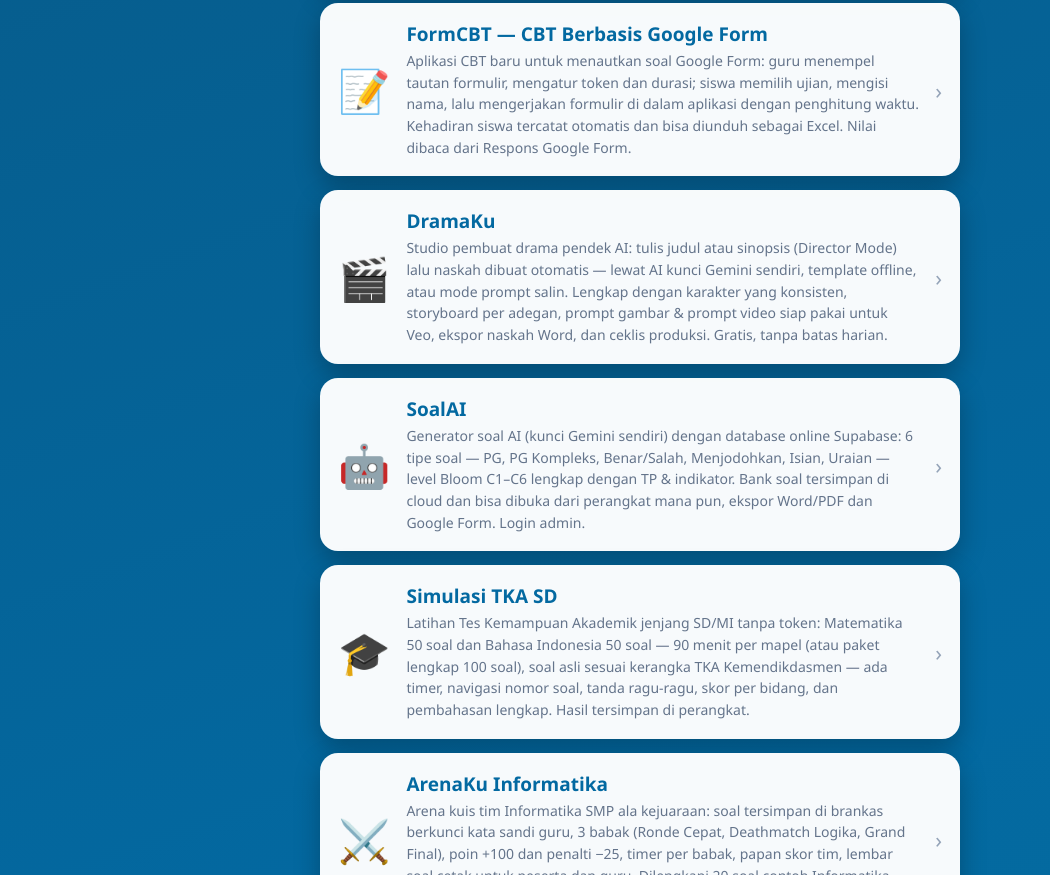
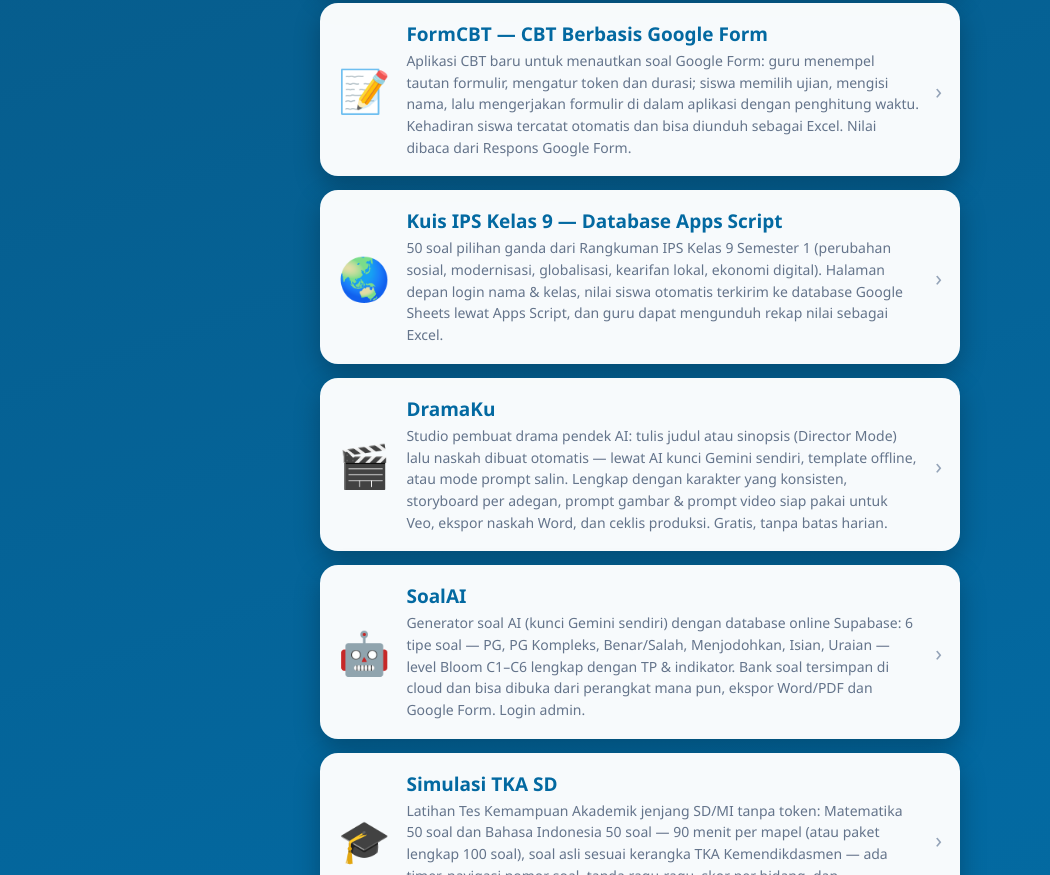
Before and after one commit to herrysalsabila12-ship-it/herrysalsabila12-ship-it.github.io, a plain HTML site: page index.html in a window 1280 px wide. Shown: the part 1899-2774 px from the top of the page, without its empty margins (0-1050 px from the left). Drawn offline with Linux system fonts and the light colour scheme.

Commit message:
Hub: tambah kartu Kuis IPS Kelas 9 GAS

```diff
--- a/index.html
+++ b/index.html
@@ -72,6 +72,11 @@
   <a class="kartu" href="formcbt/">
     <div class="ikon">📝</div>
     <div><h2>FormCBT — CBT Berbasis Google Form</h2><p>Aplikasi CBT baru untuk menautkan soal Google Form: guru menempel tautan formulir, mengatur token dan durasi; siswa memilih ujian, mengisi nama, lalu mengerjakan formulir di dalam aplikasi dengan penghitung waktu. Kehadiran siswa tercatat otomatis dan bisa diunduh sebagai Excel. Nilai dibaca dari Respons Google Form.</p></div>
+    <div class="panah">›</div>
+  </a>
+  <a class="kartu" href="kuis-ips-kelas9-gas/">
+    <div class="ikon">🌏</div>
+    <div><h2>Kuis IPS Kelas 9 — Database Apps Script</h2><p>50 soal pilihan ganda dari Rangkuman IPS Kelas 9 Semester 1 (perubahan sosial, modernisasi, globalisasi, kearifan lokal, ekonomi digital). Halaman depan login nama &amp; kelas, nilai siswa otomatis terkirim ke database Google Sheets lewat Apps Script, dan guru dapat mengunduh rekap nilai sebagai Excel.</p></div>
     <div class="panah">›</div>
   </a>
   <a class="kartu" href="dramaku/">
```
